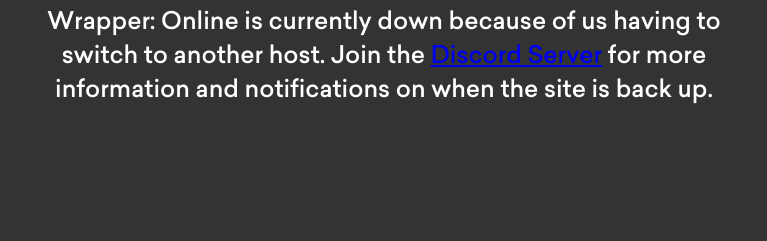
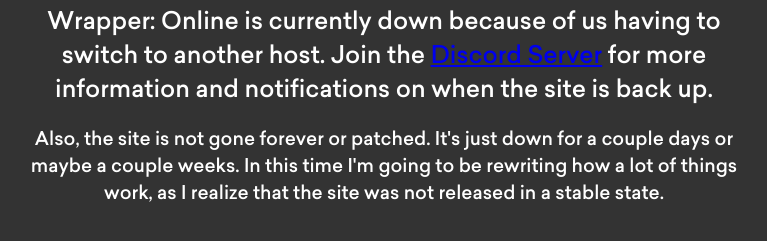
Before and after one commit to wrapper-online/sit-tight, a plain HTML site: page 404.html in a window 1280 px wide. Shown: the part 349-590 px from the top of the page, without its empty margins (256-1023 px from the left). Drawn offline with Linux system fonts and the light colour scheme.

Commit message:
Update 404.html

```diff
--- a/404.html
+++ b/404.html
@@ -7,6 +7,7 @@
 <body>
 	<h1>Hey!</h1>
 	<h2>Wrapper: Online is currently down because of us having to switch to another host. Join the <a href="https://discord.gg/HevKtvvN7D">Discord Server</a> for more information and notifications on when the site is back up.</h2>
+	<h3>Also, the site is not gone forever or patched. It's just down for a couple days or maybe a couple weeks. In this time I'm going to be rewriting how a lot of things work, as I realize that the site was not released in a stable state.</h3>
 	<style>
 		html {
 			font-family: 'Sailec', Arial, sans-serif;
```
